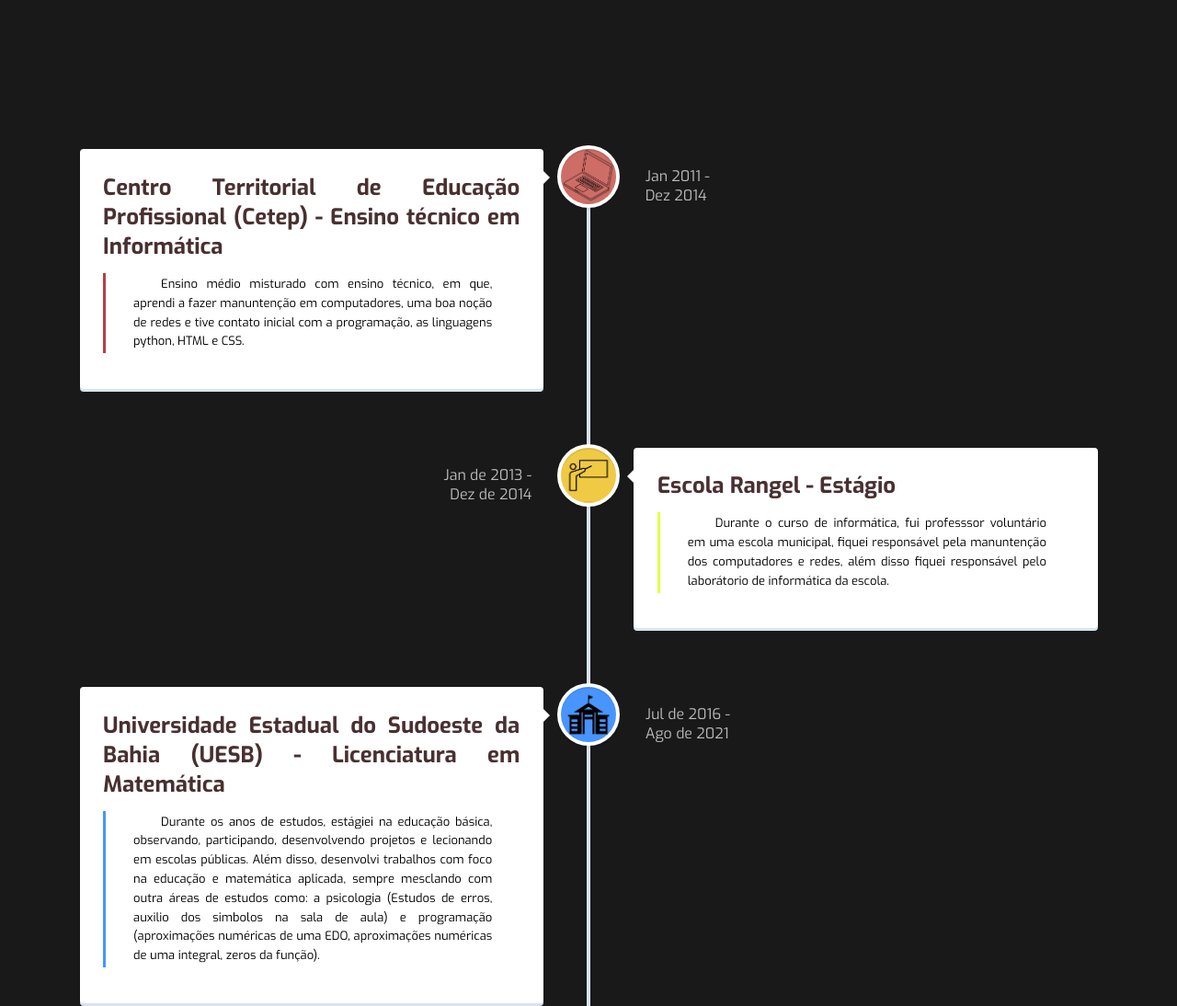
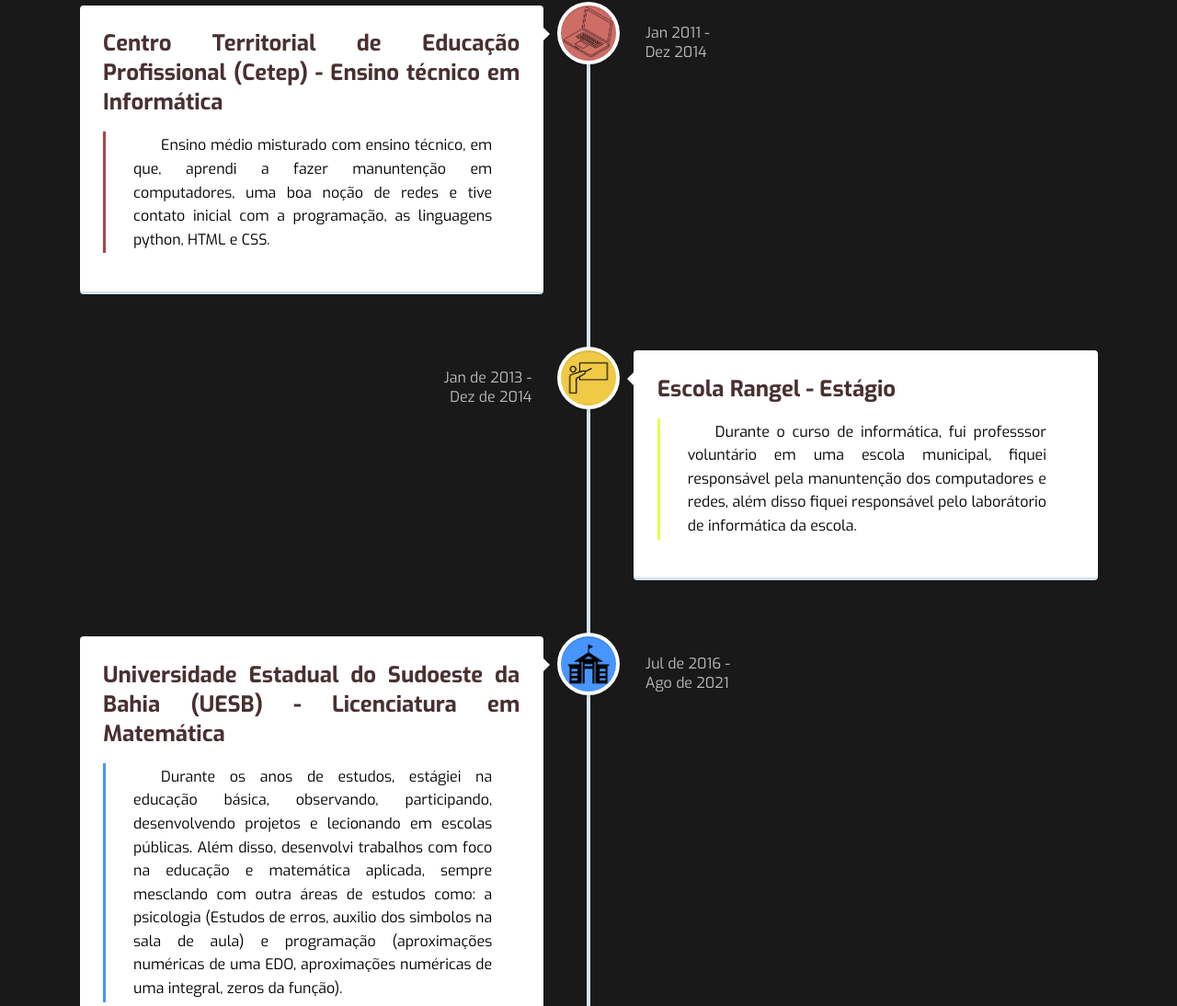
Before and after one commit to Josuerodrigojr/Portfolio-2022, a plain HTML site: page index.html in a window 1280 px wide. Shown: the part 1652-2746 px from the top of the page at 92% size. Drawn offline with nearby package versions, Linux system fonts and the light colour scheme.

Commit message:
Update home.css

```diff
--- a/home.css
+++ b/home.css
@@ -464,7 +464,7 @@
   }
   .cd-timeline-content p, .cd-timeline-content .cd-read-more, .cd-timeline-content .cd-date {
 
-    font-size: 0.8125rem;
+    font-size: 1rem;
   }
   .cd-timeline-content .cd-read-more, .cd-timeline-content .cd-date {
     display: inline-block;
```
